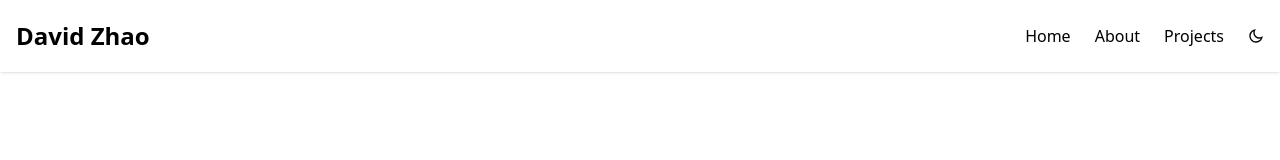
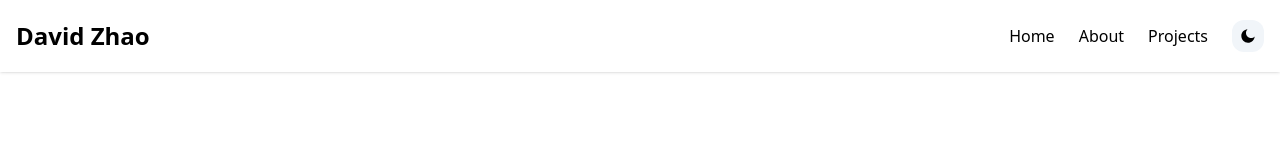
Before and after one commit to Zavista/portfolio, a Next.js app: page / in a window 1280 px wide. Shown: the top 160 px of the page. Built offline with nearby package versions, Linux system fonts and the light colour scheme.

Commit message:
Add styling and onCLick to dark/light button

```diff
--- a/components/Navbar.tsx
+++ b/components/Navbar.tsx
@@ -1,7 +1,7 @@
 import React, {useState} from 'react'
 import Link from 'next/link'
 import { useTheme } from 'next-themes'
-import { RiMoonLine, RiSunLine } from 'react-icons/ri'
+import { RiMoonFill, RiSunLine } from 'react-icons/ri'
 import { IoMenu, IoClose } from 'react-icons/io5'
 
 interface NavItem {
@@ -38,7 +38,7 @@ const Navbar = () => {
                         <h2 className='text-2xl font-bold'>David Zhao</h2>
                     </div>
                 </div>
-                <div className='md:flex md:space-x-6'>
+                <div className='md:flex items-center justify-center md:space-x-6'>
                     {
                         NavItems.map((item, idx) => {
                             return <a key={idx}>{item.label}</a>
@@ -46,12 +46,12 @@ const Navbar = () => {
                     }
                     {
                         currentTheme === "dark" ? (
-                            <button>
+                            <button onClick={() => setTheme("light")} className='bg-slate-100 p-2 rounded-xl'>
                                 <RiSunLine />
                             </button>
                         ) : (
-                            <button>
-                                <RiMoonLine />
+                            <button onClick={() => setTheme("dark")} className='bg-slate-100 p-2 rounded-xl'>
+                                <RiMoonFill />
                             </button>
                         )
                     }
```
